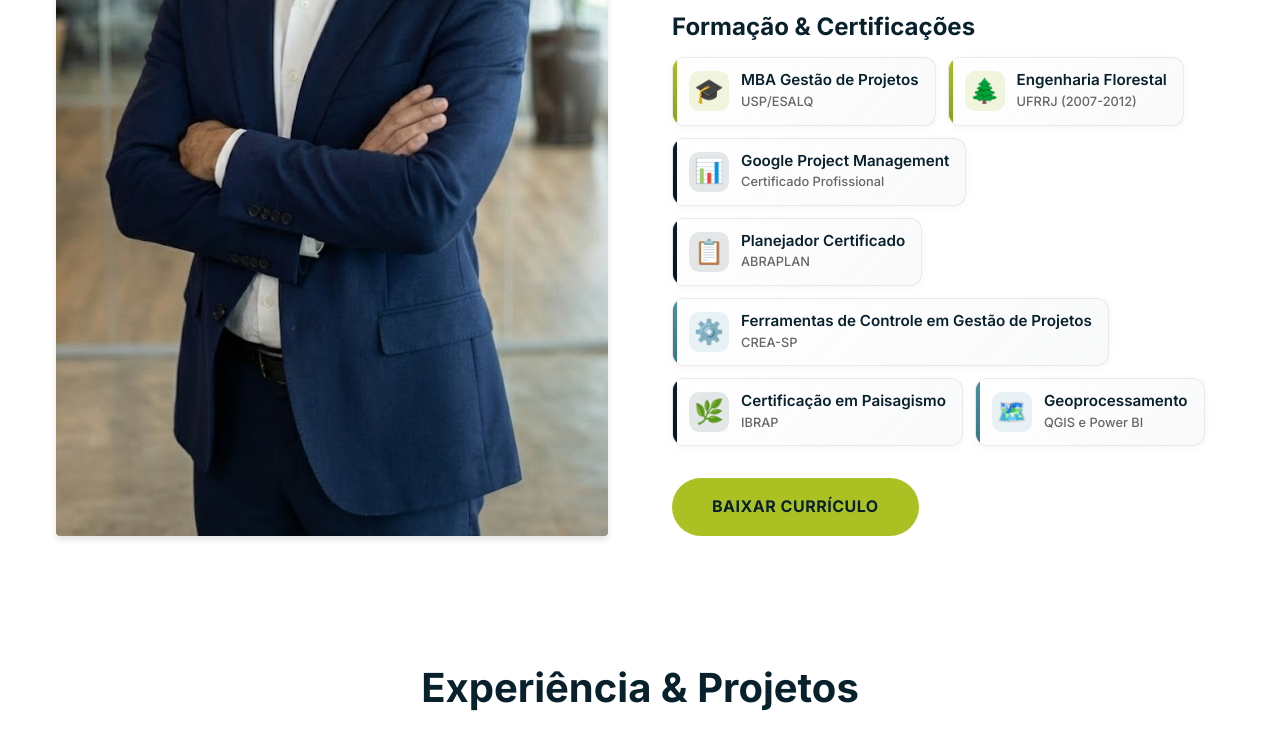
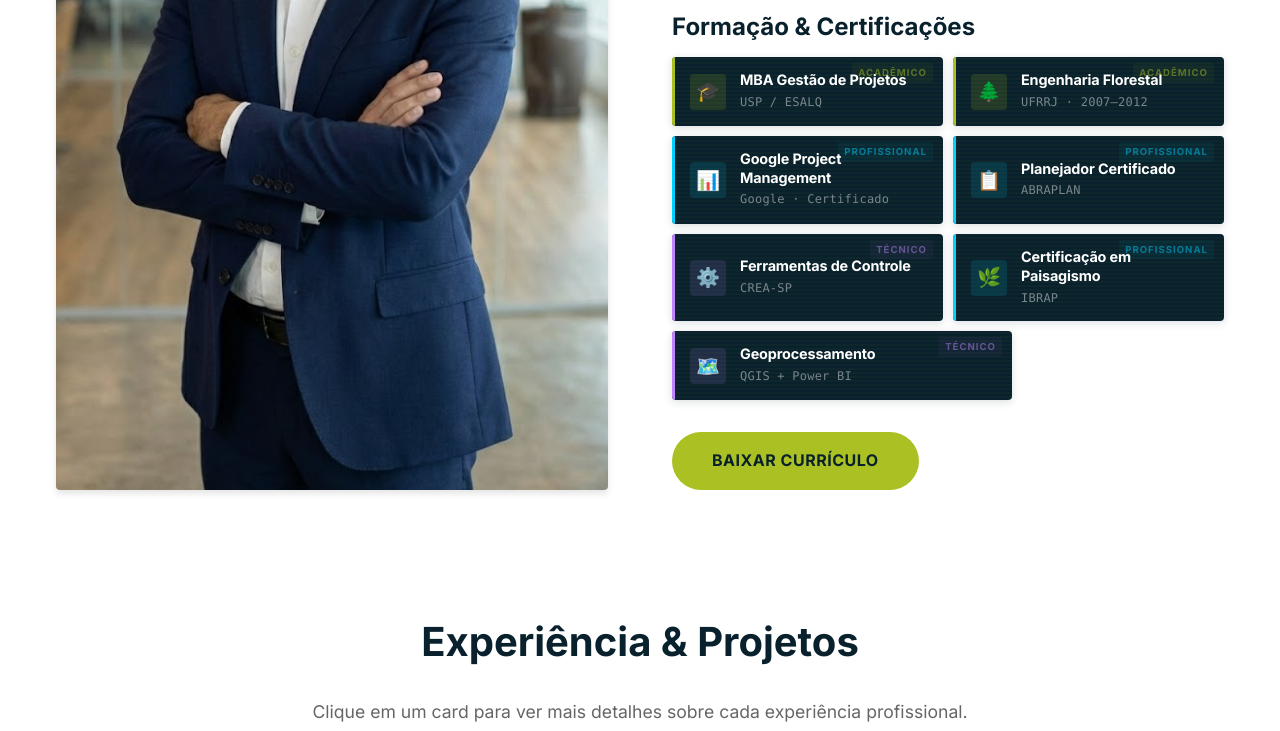
Before and after one commit to rfammon/StRafaelAmmon, a website: page index.html in a window 1280 px wide. Shown: the part 1389-2120 px from the top of the page. Drawn offline with Linux system fonts and the light colour scheme.

Commit message:
Redesign certifications: premium dark tech badge style

```diff
--- a/index.html
+++ b/index.html
@@ -134,27 +134,31 @@
                     <h3>Formação & Certificações</h3>
                     <div class="certifications-grid">
                         <div class="cert-card cert-academic">
+                            <span class="cert-type-tag">Acadêmico</span>
                             <span class="cert-icon">🎓</span>
                             <div class="cert-content">
                                 <span class="cert-title">MBA Gestão de Projetos</span>
-                                <span class="cert-institution">USP/ESALQ</span>
+                                <span class="cert-institution">USP / ESALQ</span>
                             </div>
                         </div>
                         <div class="cert-card cert-academic">
+                            <span class="cert-type-tag">Acadêmico</span>
                             <span class="cert-icon">🌲</span>
                             <div class="cert-content">
                                 <span class="cert-title">Engenharia Florestal</span>
-                                <span class="cert-institution">UFRRJ (2007-2012)</span>
+                                <span class="cert-institution">UFRRJ · 2007–2012</span>
                             </div>
                         </div>
                         <div class="cert-card cert-professional">
+                            <span class="cert-type-tag">Profissional</span>
                             <span class="cert-icon">📊</span>
                             <div class="cert-content">
                                 <span class="cert-title">Google Project Management</span>
-                                <span class="cert-institution">Certificado Profissional</span>
+                                <span class="cert-institution">Google · Certificado</span>
                             </div>
                         </div>
                         <div class="cert-card cert-professional">
+                            <span class="cert-type-tag">Profissional</span>
                             <span class="cert-icon">📋</span>
                             <div class="cert-content">
                                 <span class="cert-title">Planejador Certificado</span>
@@ -162,13 +166,15 @@
                             </div>
                         </div>
                         <div class="cert-card cert-technical">
+                            <span class="cert-type-tag">Técnico</span>
                             <span class="cert-icon">⚙️</span>
                             <div class="cert-content">
-                                <span class="cert-title">Ferramentas de Controle em Gestão de Projetos</span>
+                                <span class="cert-title">Ferramentas de Controle</span>
                                 <span class="cert-institution">CREA-SP</span>
                             </div>
                         </div>
                         <div class="cert-card cert-professional">
+                            <span class="cert-type-tag">Profissional</span>
                             <span class="cert-icon">🌿</span>
                             <div class="cert-content">
                                 <span class="cert-title">Certificação em Paisagismo</span>
@@ -176,10 +182,11 @@
                             </div>
                         </div>
                         <div class="cert-card cert-technical">
+                            <span class="cert-type-tag">Técnico</span>
                             <span class="cert-icon">🗺️</span>
                             <div class="cert-content">
                                 <span class="cert-title">Geoprocessamento</span>
-                                <span class="cert-institution">QGIS e Power BI</span>
+                                <span class="cert-institution">QGIS + Power BI</span>
                             </div>
                         </div>
                     </div>
--- a/style.css
+++ b/style.css
@@ -363,28 +363,30 @@ header .container {
 }
 
 /* ============================================
-   CERTIFICATIONS GRID - Modern Badge Layout
+   CERTIFICATIONS — Premium Technical Badge
    ============================================ */
 
 .certifications-grid {
     display: flex;
     flex-wrap: wrap;
-    gap: 12px;
+    gap: 10px;
     margin-top: var(--spacing-md);
 }
 
 .cert-card {
     display: flex;
     align-items: center;
-    gap: 12px;
-    padding: 12px 16px;
-    background: linear-gradient(135deg, rgba(255, 255, 255, 0.9) 0%, rgba(248, 249, 250, 0.95) 100%);
-    border-radius: 12px;
-    border: 1px solid rgba(0, 0, 0, 0.08);
-    box-shadow: 0 2px 8px rgba(0, 0, 0, 0.04);
-    transition: all 0.3s ease;
+    gap: 14px;
+    padding: 14px 18px;
+    background: var(--primary-color);
+    border-radius: var(--border-radius);
     position: relative;
     overflow: hidden;
+    transition: all 0.3s ease;
+    min-width: 220px;
+    flex: 1 1 240px;
+    max-width: 340px;
+    box-shadow: 0 2px 8px rgba(9, 33, 44, 0.15);
 }
 
 .cert-card::before {
@@ -392,96 +394,149 @@ header .container {
     position: absolute;
     top: 0;
     left: 0;
+    width: 100%;
+    height: 100%;
+    background: repeating-linear-gradient(
+        0deg,
+        transparent,
+        transparent 2px,
+        rgba(171, 192, 34, 0.03) 2px,
+        rgba(171, 192, 34, 0.03) 4px
+    );
+    pointer-events: none;
+}
+
+.cert-card:hover {
+    transform: translateY(-2px);
+    box-shadow: 0 6px 20px rgba(9, 33, 44, 0.25);
+}
+
+/* Colored accent bar */
+.cert-card::after {
+    content: '';
+    position: absolute;
+    top: 0;
+    left: 0;
+    width: 3px;
+    height: 100%;
+    transition: width 0.3s ease;
+}
+
+.cert-card:hover::after {
     width: 4px;
-    height: 100%;
+}
+
+.cert-academic::after {
     background: var(--secondary-color);
-    transition: width 0.3s ease;
-}
-
-.cert-card:hover {
-    transform: translateY(-2px) scale(1.02);
-    box-shadow: 0 6px 20px rgba(0, 0, 0, 0.1);
-}
-
-.cert-card:hover::before {
-    width: 6px;
+}
+
+.cert-professional::after {
+    background: #00d2ff;
+}
+
+.cert-technical::after {
+    background: #c084fc;
+}
+
+/* Type tag */
+.cert-type-tag {
+    position: absolute;
+    top: 6px;
+    right: 10px;
+    font-size: 0.6rem;
+    font-weight: 700;
+    text-transform: uppercase;
+    letter-spacing: 1px;
+    padding: 2px 6px;
+    border-radius: 2px;
+    opacity: 0.5;
+}
+
+.cert-academic .cert-type-tag {
+    color: var(--secondary-color);
+    background: rgba(171, 192, 34, 0.1);
+}
+
+.cert-professional .cert-type-tag {
+    color: #00d2ff;
+    background: rgba(0, 210, 255, 0.1);
+}
+
+.cert-technical .cert-type-tag {
+    color: #c084fc;
+    background: rgba(192, 132, 252, 0.1);
 }
 
 .cert-icon {
-    font-size: 1.5rem;
+    font-size: 1.2rem;
     flex-shrink: 0;
-    width: 40px;
-    height: 40px;
+    width: 36px;
+    height: 36px;
     display: flex;
     align-items: center;
     justify-content: center;
-    background: rgba(171, 192, 34, 0.15);
-    border-radius: 10px;
-}
-
-.cert-content {
-    display: flex;
-    flex-direction: column;
-    gap: 2px;
-}
-
-.cert-title {
-    font-weight: 600;
-    font-size: 0.95rem;
-    color: var(--primary-color);
-    line-height: 1.3;
-}
-
-.cert-institution {
-    font-size: 0.8rem;
-    color: var(--text-muted);
-    font-weight: 500;
-}
-
-/* Card Type Variations */
-.cert-academic::before {
-    background: linear-gradient(180deg, #ABC022 0%, #8aa01b 100%);
+    border-radius: 4px;
+    position: relative;
+    z-index: 1;
 }
 
 .cert-academic .cert-icon {
     background: rgba(171, 192, 34, 0.15);
 }
 
-.cert-professional::before {
-    background: linear-gradient(180deg, #09212C 0%, #05161D 100%);
-}
-
 .cert-professional .cert-icon {
-    background: rgba(9, 33, 44, 0.1);
-}
-
-.cert-technical::before {
-    background: linear-gradient(180deg, #4A90A4 0%, #367588 100%);
+    background: rgba(0, 210, 255, 0.12);
 }
 
 .cert-technical .cert-icon {
-    background: rgba(74, 144, 164, 0.12);
+    background: rgba(192, 132, 252, 0.12);
+}
+
+.cert-content {
+    display: flex;
+    flex-direction: column;
+    gap: 3px;
+    position: relative;
+    z-index: 1;
+}
+
+.cert-title {
+    font-weight: 700;
+    font-size: 0.9rem;
+    color: var(--text-light);
+    line-height: 1.3;
+    letter-spacing: -0.01em;
+}
+
+.cert-institution {
+    font-size: 0.75rem;
+    color: rgba(255, 255, 255, 0.45);
+    font-weight: 500;
+    font-family: 'Roboto Mono', 'Consolas', monospace;
+    letter-spacing: 0.02em;
 }
 
 /* Responsive for Certifications */
 @media (max-width: 768px) {
     .certifications-grid {
-        gap: 10px;
+        gap: 8px;
     }
 
     .cert-card {
         flex: 1 1 100%;
-        padding: 10px 14px;
+        padding: 12px 14px;
+        min-width: auto;
+        max-width: 100%;
     }
 
     .cert-icon {
-        font-size: 1.3rem;
-        width: 36px;
-        height: 36px;
+        font-size: 1.1rem;
+        width: 32px;
+        height: 32px;
     }
 
     .cert-title {
-        font-size: 0.9rem;
+        font-size: 0.85rem;
     }
 }
 
@@ -1406,16 +1461,50 @@ footer {
    SCROLL REVEAL ANIMATIONS
    ============================================ */
 
+/* Simple CSS-only fade-in-up animation */
+@keyframes fadeInUp {
+    from {
+        opacity: 0;
+        transform: translateY(30px);
+    }
+    to {
+        opacity: 1;
+        transform: translateY(0);
+    }
+}
+
 .scroll-animate {
-    opacity: 0;
-    transform: translateY(30px);
-    transition: opacity 0.6s ease, transform 0.6s ease;
-}
-
-.scroll-animate.visible {
-    opacity: 1;
-    transform: translateY(0);
-}
+    animation: fadeInUp 0.6s ease both;
+}
+
+/* Stagger for children inside grids */
+.geo-grid > .geo-card,
+.paisagismo-grid > .paisagismo-card,
+.treinamentos-grid > .treinamento-card,
+.certifications-grid > .cert-card {
+    animation: fadeInUp 0.5s ease both;
+}
+.geo-grid > .geo-card:nth-child(1) { animation-delay: 0.1s; }
+.geo-grid > .geo-card:nth-child(2) { animation-delay: 0.2s; }
+.geo-grid > .geo-card:nth-child(3) { animation-delay: 0.3s; }
+
+.paisagismo-grid > .paisagismo-card:nth-child(1) { animation-delay: 0.1s; }
+.paisagismo-grid > .paisagismo-card:nth-child(2) { animation-delay: 0.15s; }
+.paisagismo-grid > .paisagismo-card:nth-child(3) { animation-delay: 0.2s; }
+.paisagismo-grid > .paisagismo-card:nth-child(4) { animation-delay: 0.25s; }
+
+.treinamentos-grid > .treinamento-card:nth-child(1) { animation-delay: 0.1s; }
+.treinamentos-grid > .treinamento-card:nth-child(2) { animation-delay: 0.2s; }
+.treinamentos-grid > .treinamento-card:nth-child(3) { animation-delay: 0.3s; }
+.treinamentos-grid > .treinamento-card:nth-child(4) { animation-delay: 0.4s; }
+
+.certifications-grid > .cert-card:nth-child(1) { animation-delay: 0.05s; }
+.certifications-grid > .cert-card:nth-child(2) { animation-delay: 0.1s; }
+.certifications-grid > .cert-card:nth-child(3) { animation-delay: 0.15s; }
+.certifications-grid > .cert-card:nth-child(4) { animation-delay: 0.2s; }
+.certifications-grid > .cert-card:nth-child(5) { animation-delay: 0.25s; }
+.certifications-grid > .cert-card:nth-child(6) { animation-delay: 0.3s; }
+.certifications-grid > .cert-card:nth-child(7) { animation-delay: 0.35s; }
 
 /* ============================================
    NAVBAR ACTIVE LINK (Scroll Spy)
```
